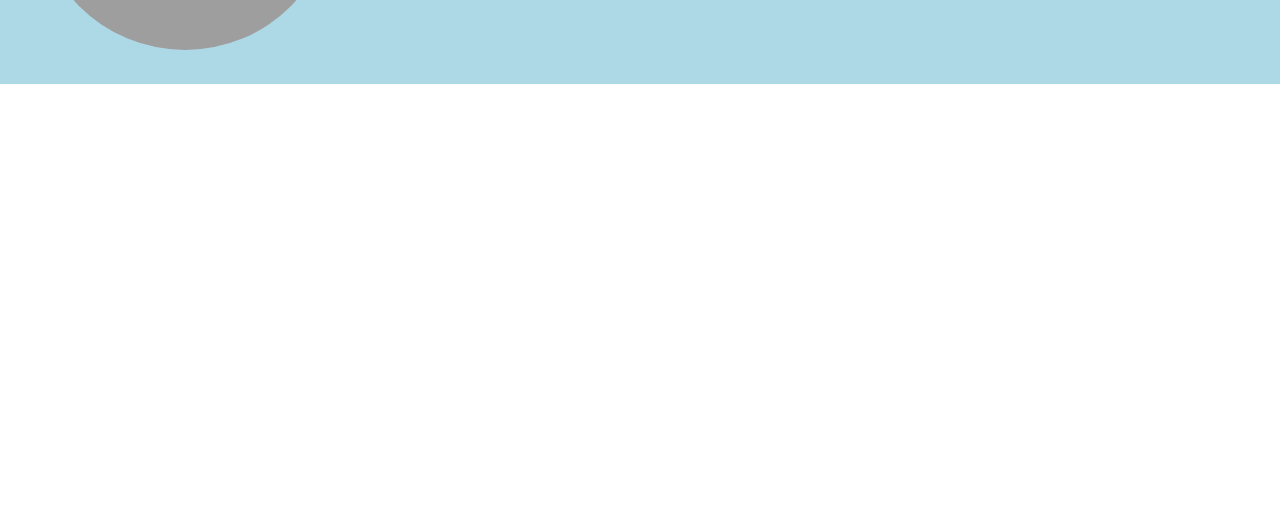
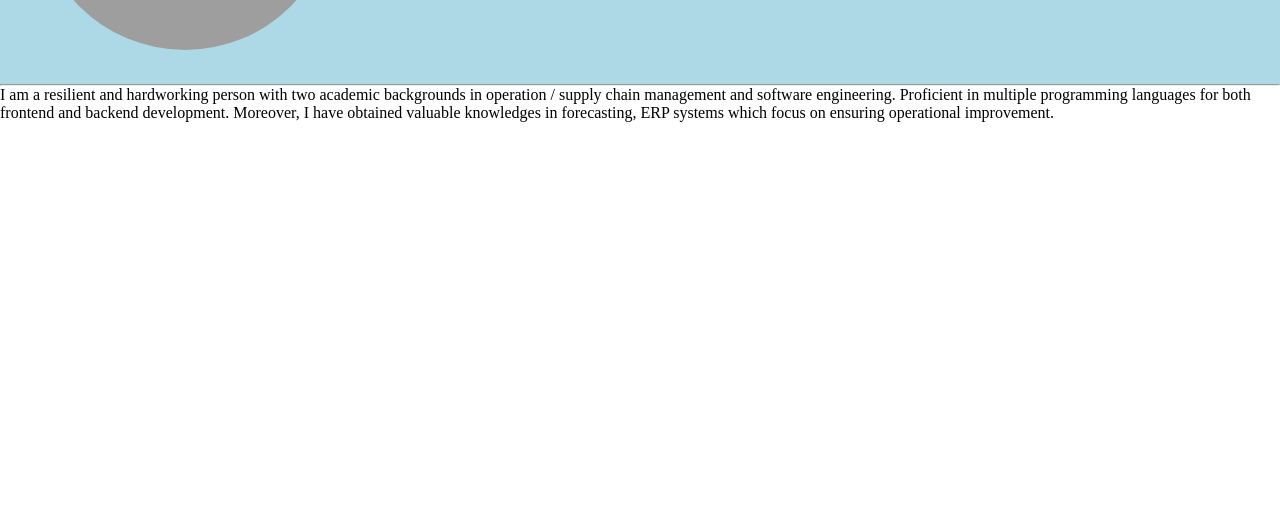
Before and after one commit to han-rptsolo/myPortfolio, a plain HTML site: page index.html in a window 1280 px wide. Shown: the part 280-800 px from the top of the page. Drawn offline with Linux system fonts and the light colour scheme; grey boxes are pictures that could not be loaded; a web font is replaced by a local one.

Commit message:
This is my latest update on my webpage

```diff
--- a/index.html
+++ b/index.html
@@ -34,7 +34,10 @@
         </ul>
       </nav>
     </section>
-
+    <hr class="section1-2">
     <!--NOTE: This section contains summary of me and what is the goal of this resume -->
+    <section class="summary-container">
+      <p class="aboutme">I am a resilient and hardworking person with two academic backgrounds in operation / supply chain management and software engineering. Proficient in multiple programming languages for both frontend and backend development. Moreover, I have obtained valuable knowledges in forecasting, ERP systems which focus on ensuring operational improvement.</p>
+    </section>
   </body>
 </html>
--- a/myResume.css
+++ b/myResume.css
@@ -109,3 +109,7 @@ a:hover {
 a:focus {
     color: purple;
 }
+
+hr .section1-2 {
+    border: 1px solid red;
+}
```
